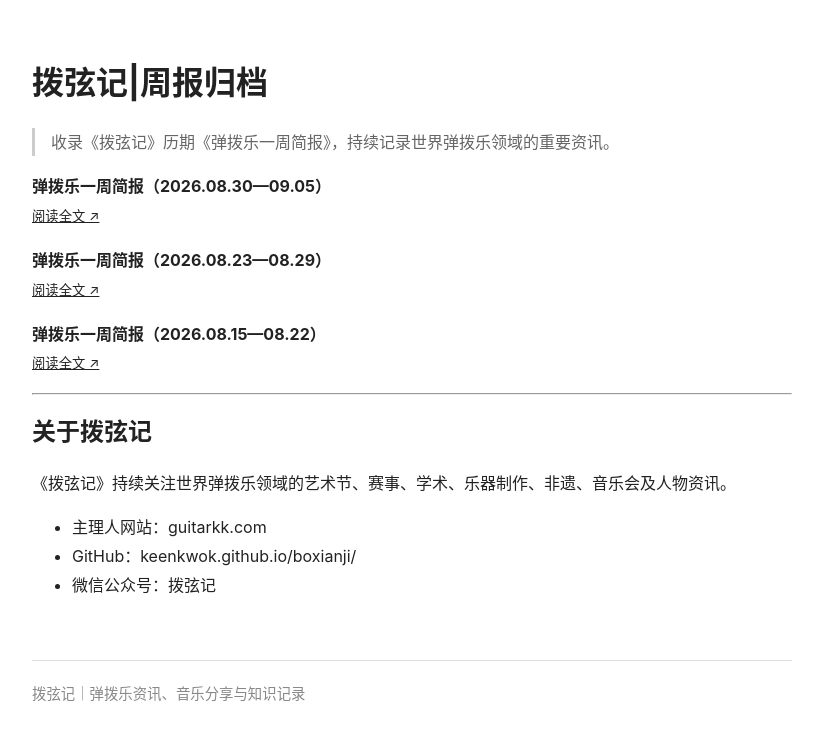
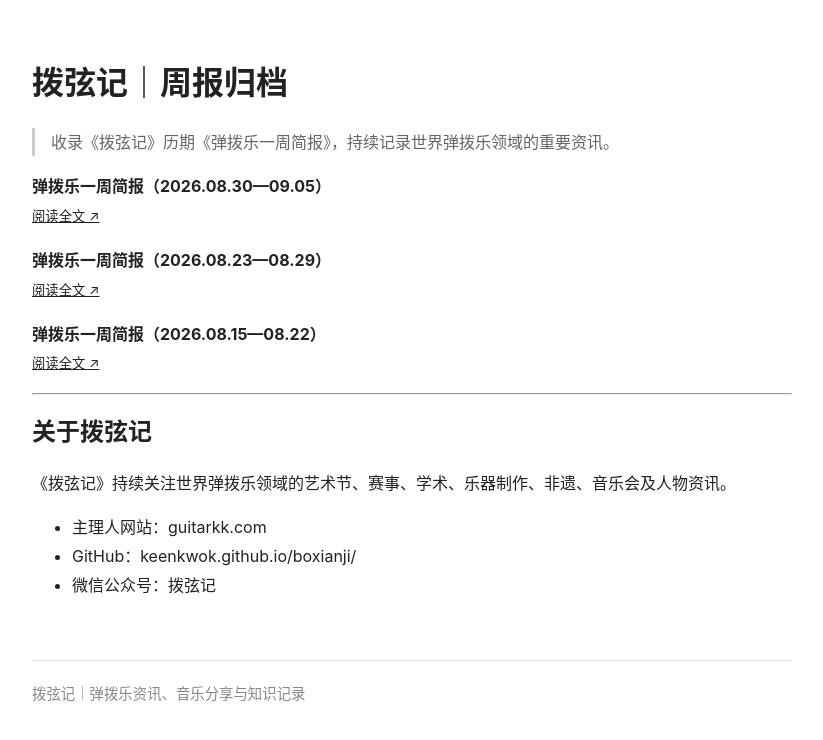
Before and after one commit to KeenKwok/boxianji, a Jekyll site: the page built from weekly/index.md, in a window 1280 px wide. Shown: the top 740 px of the page, without its empty margins (228-1051 px from the left). Built offline with Jekyll 4.4.1, drawn with Linux system fonts in a browser that asks for light colours.

```diff
--- a/weekly/index.md
+++ b/weekly/index.md
@@ -1,10 +1,10 @@
 ---
 layout: default
-title: 拨弦记|周报归档
+title: 拨弦记｜周报归档
 exclude_from_weekly: true
 ---
 
-# 拨弦记|周报归档
+# 拨弦记｜周报归档
 
 > 收录《拨弦记》历期《弹拨乐一周简报》，持续记录世界弹拨乐领域的重要资讯。
 
```
